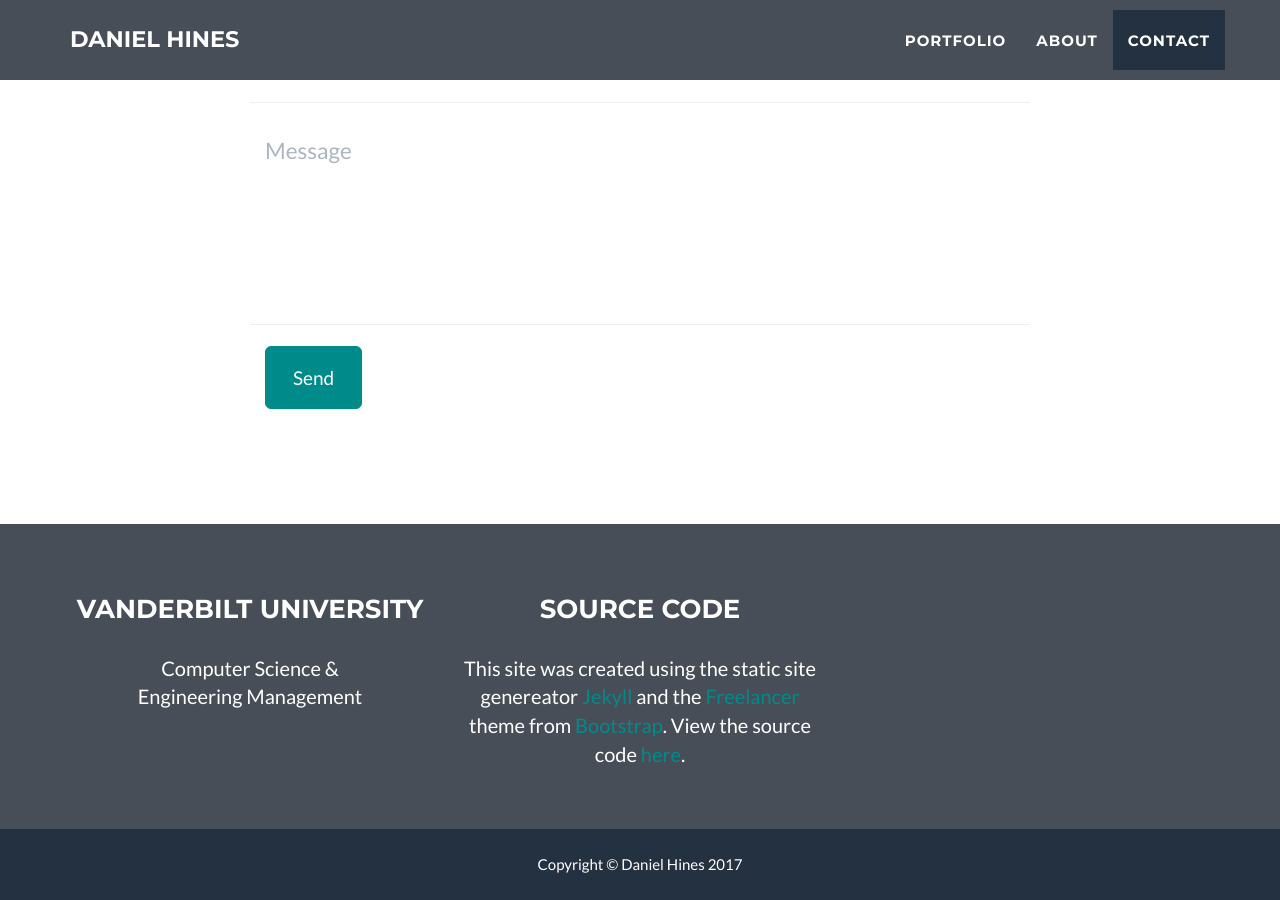
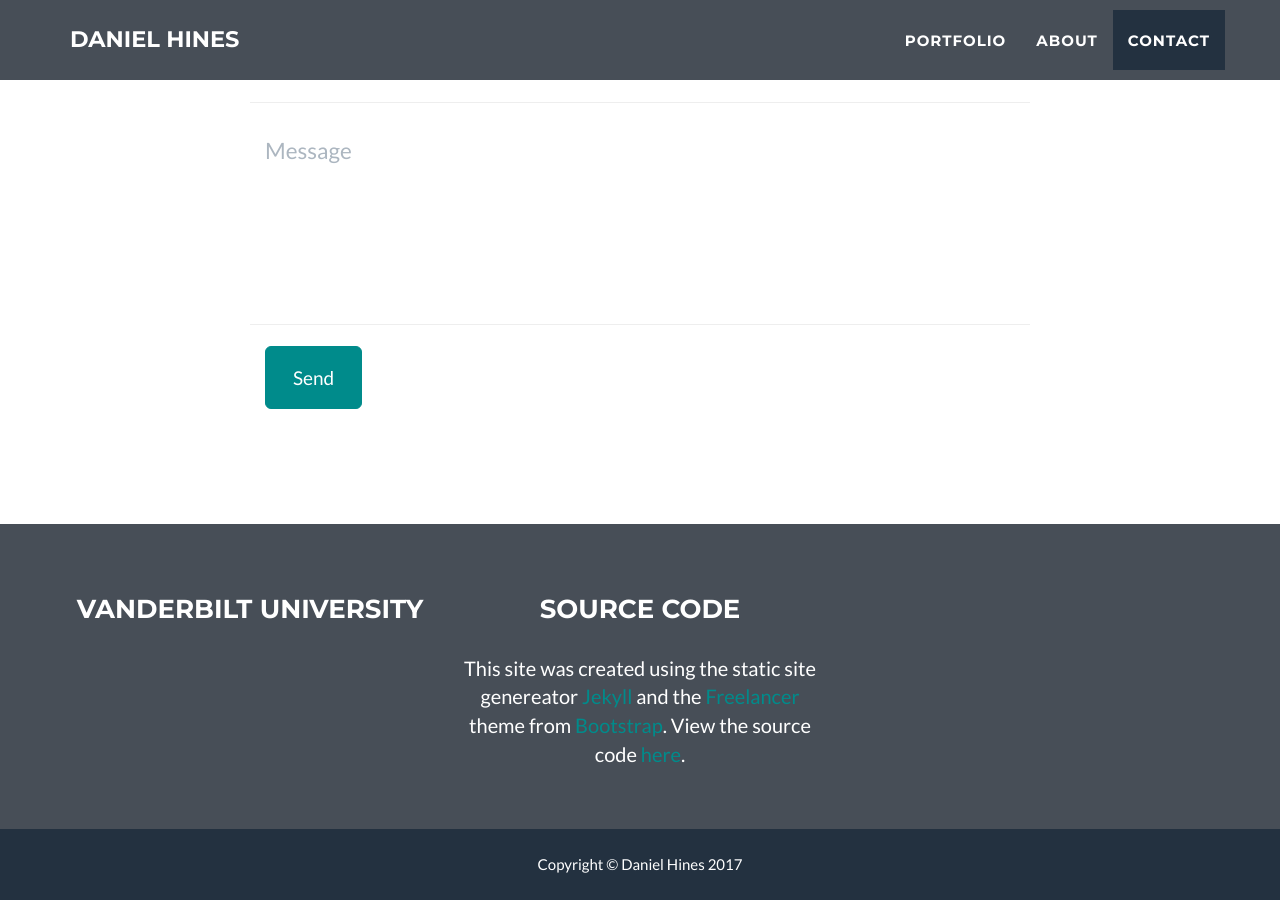
Before and after one commit to danielchines/danielchines.github.io, a Jekyll site: the page built from index.html, in a window 1280 px wide and 900 px high, scrolled down 2301 px. Built offline with Jekyll 4.4.1, drawn with Linux system fonts in a browser that asks for light colours.

Commit message:
Update _config.yml

```diff
--- a/_config.yml
+++ b/_config.yml
@@ -43,11 +43,6 @@ social:
   - title: github
     url: http://github.com/danielchines
 
-# Postal address (add as many lines as necessary)
-address:
-  - line: Computer Science &
-  - line: Engineering Management
-
 # Credits content
 credits: |
   This site was created using the
```
